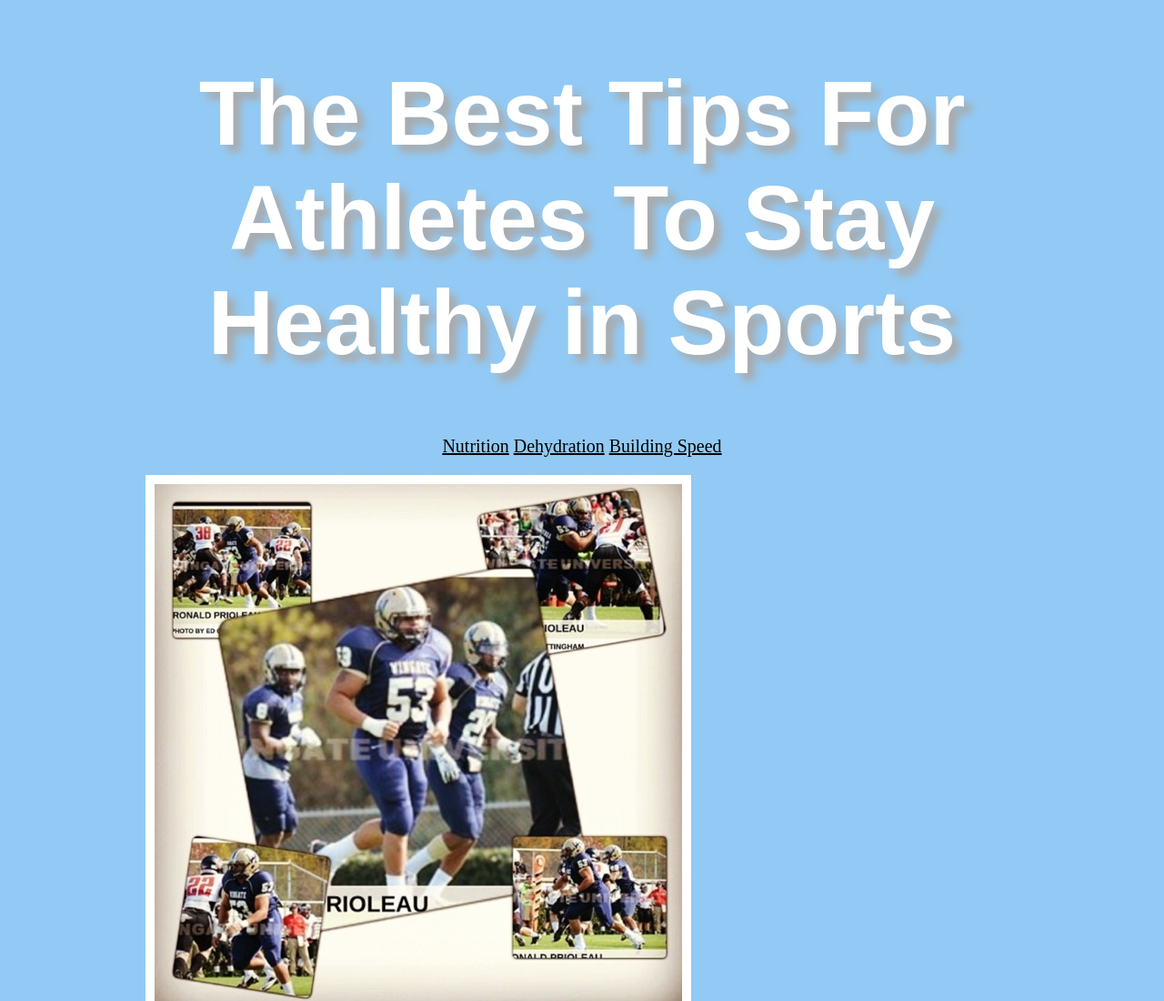
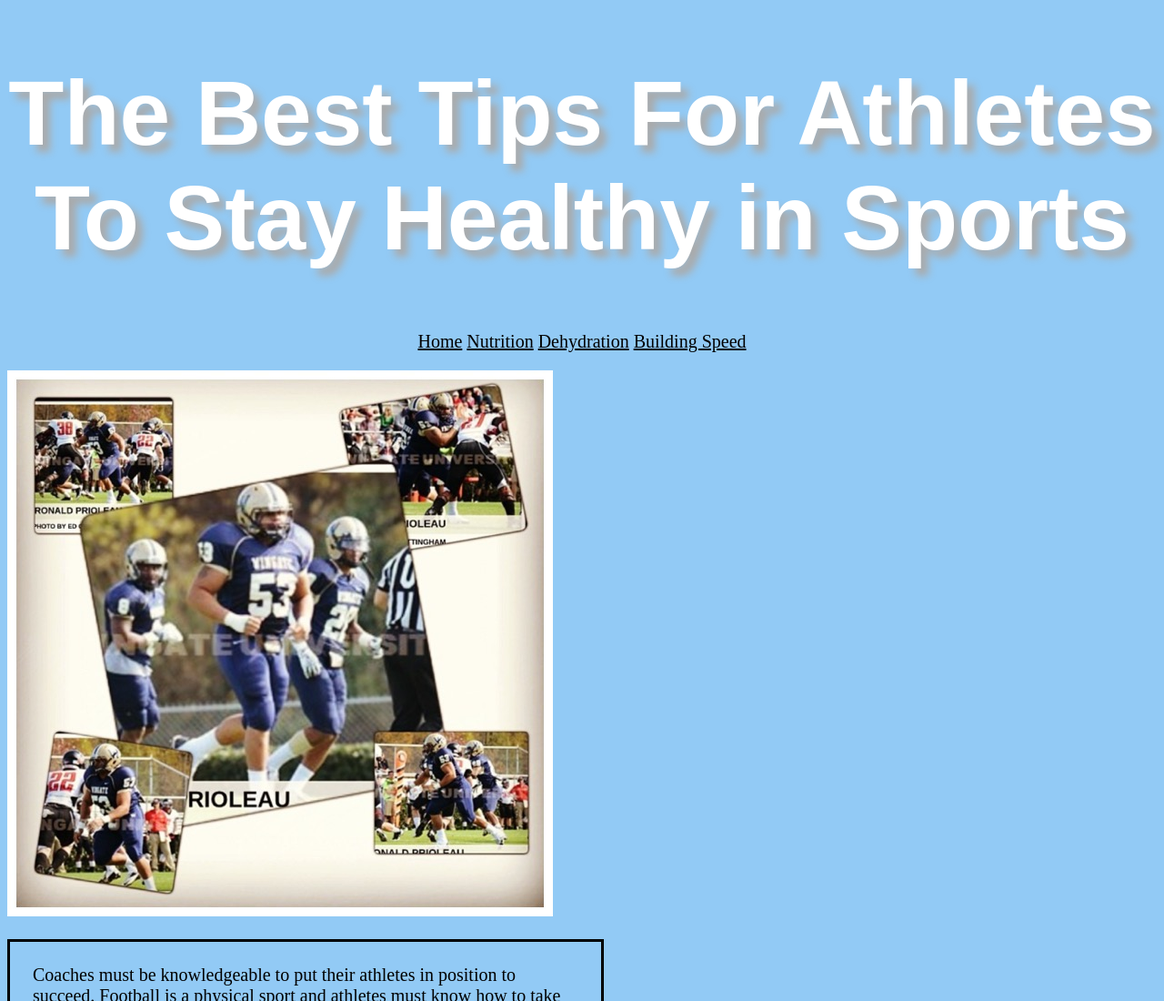
Before and after one commit to rhp43/old-website, a plain HTML site: page index.html in a window 1280 px wide. Shown: the top 1100 px of the page at 91% size. Drawn offline with Linux system fonts and the light colour scheme.

Commit message:
CNAME
back to normal

```diff
--- a/index.html
+++ b/index.html
@@ -7,13 +7,15 @@
  </head>
 
  <body>
-  <div id="container">
+  <div id="intro">
 
   <header>
    <h1>The Best Tips For Athletes To Stay Healthy in Sports</h1>
  </header>
 
   <nav id= "main_nav">
+
+   <a href="index.html">Home</a>
     <a href="Nutrition guide.html">Nutrition</a>
       <a href="Dehydration.html">Dehydration</a>
         <a href="Building Speed.html">Building Speed</a>
```
Also changed, not shown: Building Speed.html (+2 -1 lines), Dehydration.html (+2 -1 lines), Nutrition guide.html (+2 -1 lines).
